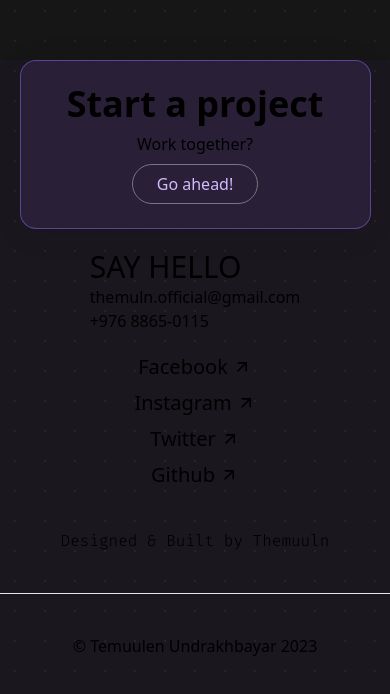
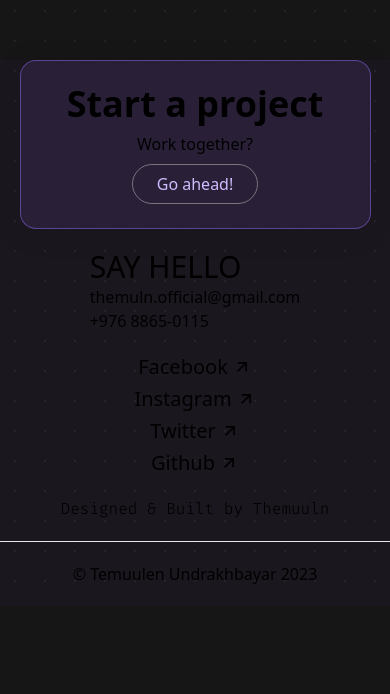
Before and after one commit to themuuln/final-portfolio, a Next.js app: page / in a window 390 px wide. Shown: the part 5164-5858 px from the top of the page. After the commit the page ends 5770 px from the top, so only its background shows below. Built offline with nearby package versions, Linux system fonts and the light colour scheme; a web font is replaced by a local one.

Commit message:
ui: footer section spacing updated

```diff
--- a/components/footer/ConnectSection.tsx
+++ b/components/footer/ConnectSection.tsx
@@ -9,7 +9,10 @@ const SocialLinks: React.FC = () => {
   const getSocialLinks = () => {
     return connects.map((connect, index) => {
       return (
-        <ul className="flex flex-col gap-2 text-xl" key={index}>
+        <ul
+          className="mb-5 flex flex-col gap-1 text-xl md:mb-10 md:gap-2"
+          key={index}
+        >
           {connect.facebook && (
             <ConnectText
               social={"Facebook"}
--- a/components/footer/FooterCopyright.tsx
+++ b/components/footer/FooterCopyright.tsx
@@ -1,8 +1,8 @@
 const FooterCopyright = () => {
   return (
     <>
-      <div className="botRow container flex h-fit justify-center border-t-[1px] pt-10 ">
-        <p className="mb-10">© Temuulen Undrakhbayar 2023</p>
+      <div className="botRow container flex h-fit justify-center border-t-[1px]">
+        <p className="my-5 md:my-10">© Temuulen Undrakhbayar 2023</p>
       </div>
     </>
   );
--- a/components/footer/FooterGit.tsx
+++ b/components/footer/FooterGit.tsx
@@ -1,35 +1,14 @@
 import { firacode } from "@/public/fonts/fonts";
 
 const FooterGit = () => {
-  // const username = "themuuln";
-  // const token = "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";
-  // axios
-  //   .get(`https://api.github.com/users/${username}/repos`, {
-  //     headers: { Authorization: `token ${token}` },
-  //   })
-  //   .then((response) => {
-  //     const repos = response.data;
-  //     console.log(repos);
-  //   })
-  //   .catch((error) => {
-  //     console.error(error);
-  //   });
   return (
     <>
-      <div className={`${firacode.className} mb-10 font-light`}>
+      <div className={`${firacode.className} mb-5 font-light md:mb-10`}>
         <div className={`flex w-full justify-center`}>
           <p>
             Designed & Built by <span className="">Themuuln</span>
           </p>
         </div>
-        {/* <div className={`mt-3 flex w-full justify-center `}>
-          <p>
-            <RiGitRepositoryLine />
-          </p>
-          <p>
-            <BiStar />
-          </p>
-        </div> */}
       </div>
     </>
   );
--- a/components/footer/FooterMain.tsx
+++ b/components/footer/FooterMain.tsx
@@ -6,14 +6,12 @@ import FooterTopLeftSection from "./FooterTopLeftSection";
 const FooterMain = () => {
   return (
     <>
-      <div className="container">
-        <div className="mt-5 mb-10 flex flex-col items-center space-y-5 xl:flex xl:flex-row xl:justify-around ">
-          <FooterTopLeftSection />
-          <SocialLinks />
-        </div>
-        <FooterGit />
-        <FooterCopyright />
+      <div className="container mt-5 flex flex-col items-center space-y-5 xl:flex xl:flex-row xl:justify-around">
+        <FooterTopLeftSection />
+        <SocialLinks />
       </div>
+      <FooterGit />
+      <FooterCopyright />
     </>
   );
 };
```
